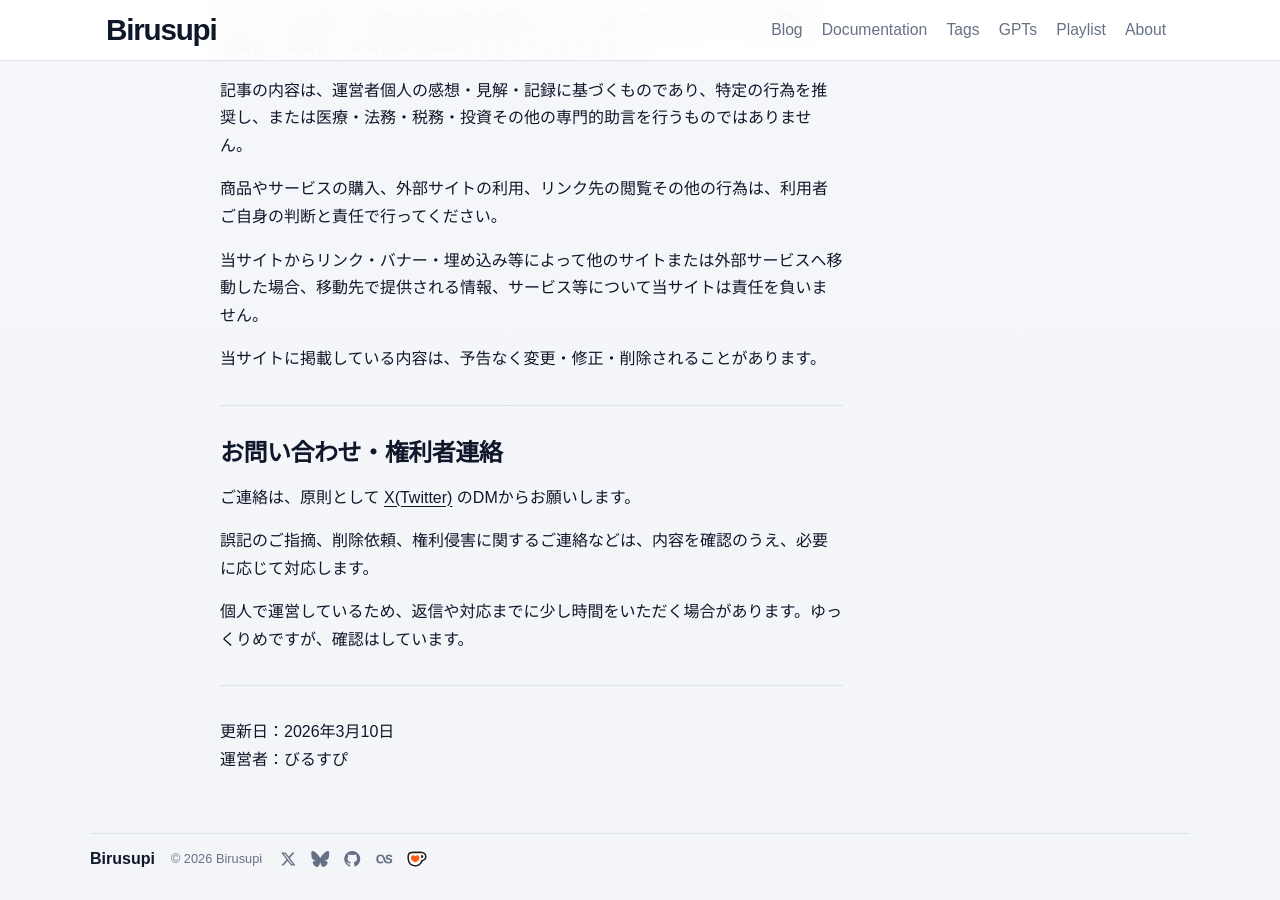
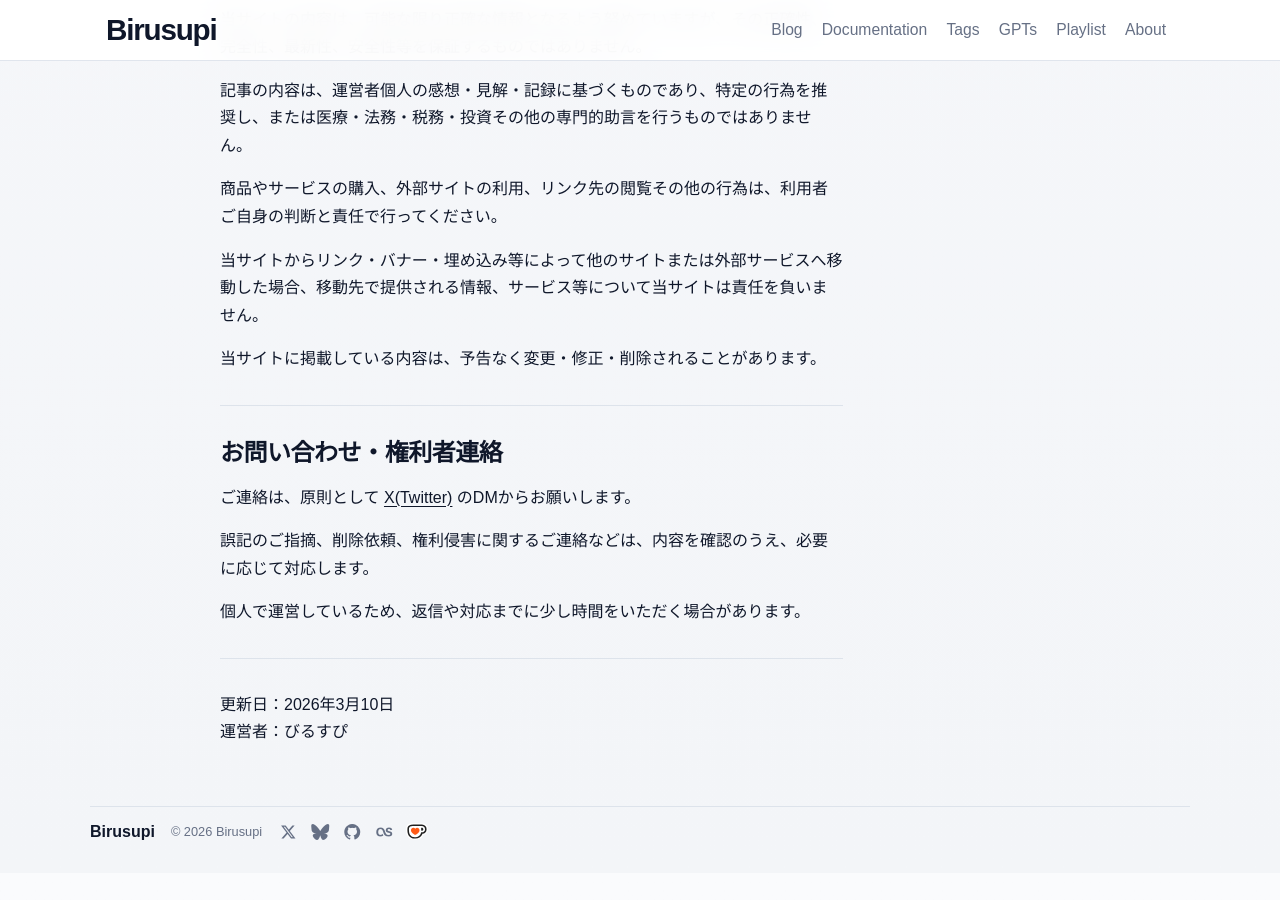
Before and after one commit to spira-unplugged/birusupi, a Jekyll site: the page built from pages/about.md, in a window 1280 px wide and 900 px high, scrolled down 3025 px. Built offline with Jekyll 4.4.1, drawn with Linux system fonts in a browser that asks for light colours; nearby versions of some CDN libraries; some web fonts are replaced; after the commit the page ends 3898 px from its top, so only the background shows below that.

Commit message:
Soften About page contact wording

```diff
--- a/pages/about.md
+++ b/pages/about.md
@@ -99,7 +99,7 @@ Google Analyticsはトラフィックデータの収集のためにCookieを使
 
 誤記のご指摘、削除依頼、権利侵害に関するご連絡などは、内容を確認のうえ、必要に応じて対応します。
 
-個人で運営しているため、返信や対応までに少し時間をいただく場合があります。ゆっくりめですが、確認はしています。
+個人で運営しているため、返信や対応までに少し時間をいただく場合があります。
 
 ---
 
```
